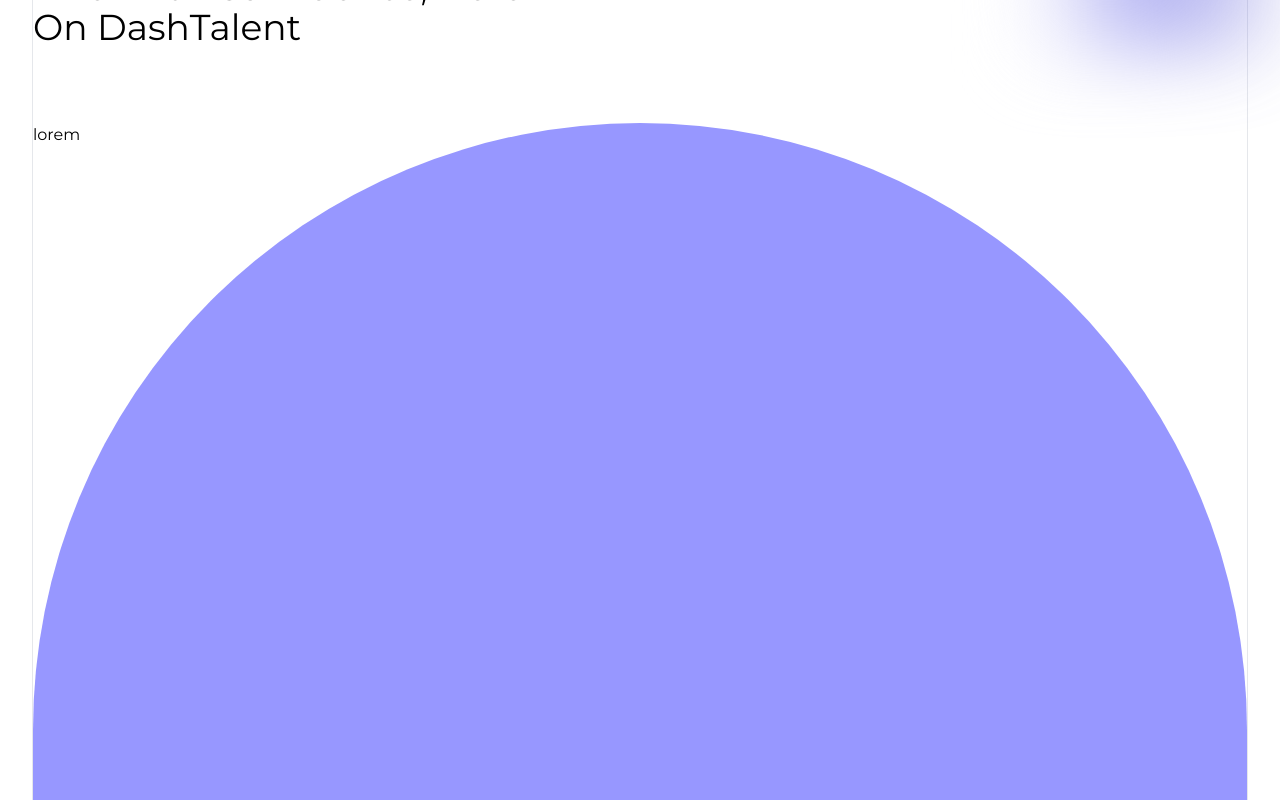
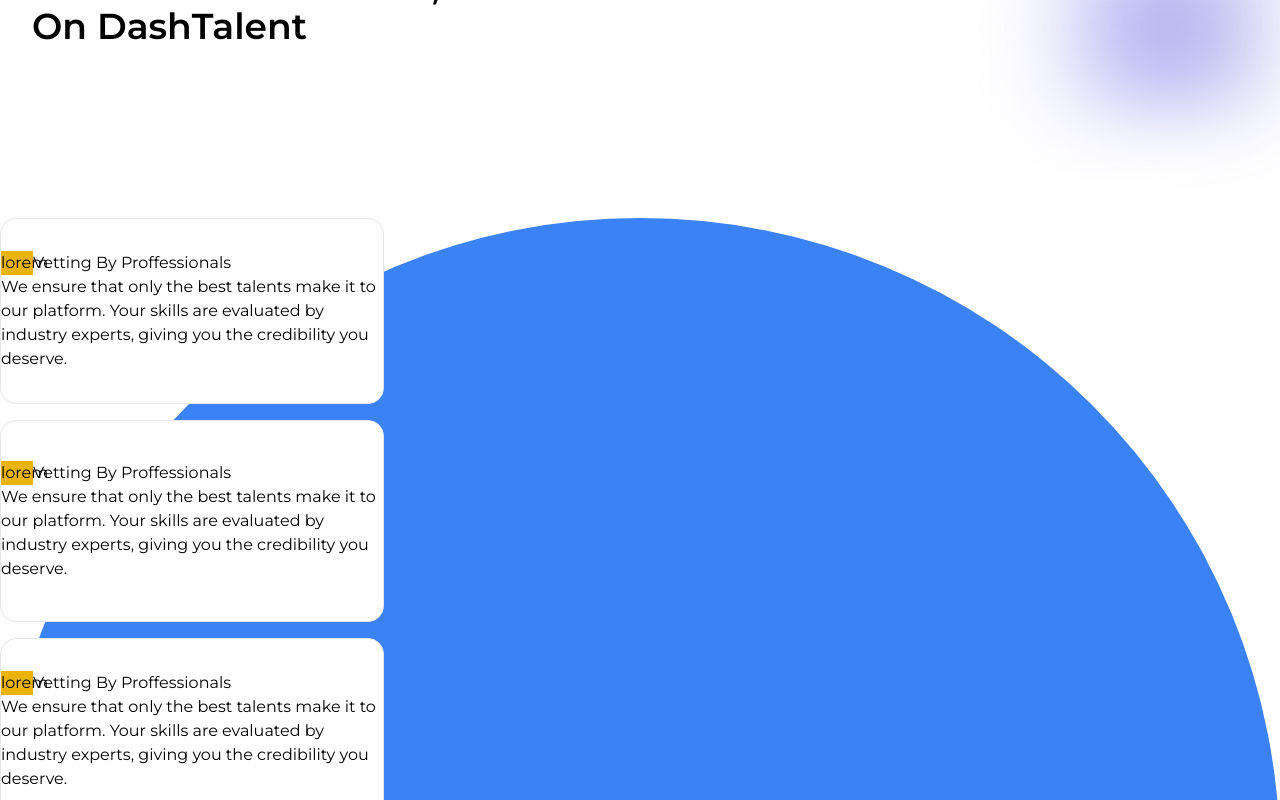
Before and after one commit to Lakatabu01/talent-pool, a Next.js app: page / in a window 1280 px wide. Shown: the part 1740-2540 px from the top of the page. Built offline with nearby package versions, Linux system fonts and the light colour scheme.

Commit message:
create bg semi-circle

```diff
--- a/app/ui/individuals.tsx
+++ b/app/ui/individuals.tsx
@@ -2,11 +2,12 @@
 import model1 from "../assets/images/model1.jpeg";
 import model2 from "../assets/images/model2.jpeg";
 import model3 from "../assets/images/model3.jpeg";
+import background from "../assets/images/background.png";
 
 const Individuals = () => {
   return (
     <section className="flex flex-col items-center my-8 font-montserrat">
-      <div className="w-[95%] border ">
+      <div className="w-[95%]  ">
         <div>
           <div>
             <ul className="list-disc pl-4">
@@ -105,18 +106,60 @@
                 <li className="text-[#2F2F8C] text-lg">Why Choose Us?</li>
               </ul>
 
-              <h2 className="text-4xl my-4">
+              <h2 className="text-4xl my-4 font-semibold">
                 Hire With Confidence, Here <br /> On DashTalent
               </h2>
             </div>
 
-            <div className="opacity-70 blur-2xl rotate-280 relative bottom-8 left-6 bg-gradient-to-l from-[#4545C44F] via-[#7C7CEAE8] to-[#fff] w-60 h-40"></div>
+            <div className="mt-14 opacity-70 blur-2xl rotate-280 relative bottom-8 left-6 bg-gradient-to-l from-[#4545C44F] via-[#7C7CEAE8] to-[#fff] w-60 h-40"></div>
           </div>
         </div>
+      </div>
 
-        <div className="w-full flex justify-center pt-10">
-          <div className="w-[100vw] h-[100vw] rounded-full bg-[#9797FF]">
-            lorem
+      <div className="w-full  flex justify-center mt-20">
+        <div className="h-[50vw]  bg-blue-500 rounded-tr-full rounded-tl-full w-[100vw]">
+          <div className="w-[30%]">
+            <div className="bg-[white] py-8 rounded-2xl border">
+              <div className="flex">
+                <div className="w-8 bg-yellow-500">lorem</div>
+                <div>Vetting By Proffessionals</div>
+              </div>
+              <div>
+                <p>
+                  We ensure that only the best talents make it to our platform.
+                  Your skills are evaluated by industry experts, giving you the
+                  credibility you deserve.
+                </p>
+              </div>
+            </div>
+
+            <div className="my-4 bg-[white] py-10 rounded-2xl border">
+              <div className="flex">
+                <div className="w-8 bg-yellow-500">lorem</div>
+                <div>Vetting By Proffessionals</div>
+              </div>
+              <div>
+                <p>
+                  We ensure that only the best talents make it to our platform.
+                  Your skills are evaluated by industry experts, giving you the
+                  credibility you deserve.
+                </p>
+              </div>
+            </div>
+
+            <div className="bg-[white] py-8 rounded-2xl border">
+              <div className="flex">
+                <div className="w-8 bg-yellow-500">lorem</div>
+                <div>Vetting By Proffessionals</div>
+              </div>
+              <div>
+                <p>
+                  We ensure that only the best talents make it to our platform.
+                  Your skills are evaluated by industry experts, giving you the
+                  credibility you deserve.
+                </p>
+              </div>
+            </div>
           </div>
         </div>
       </div>
```
Also changed, not shown: app/assets/images/background.png (added).
